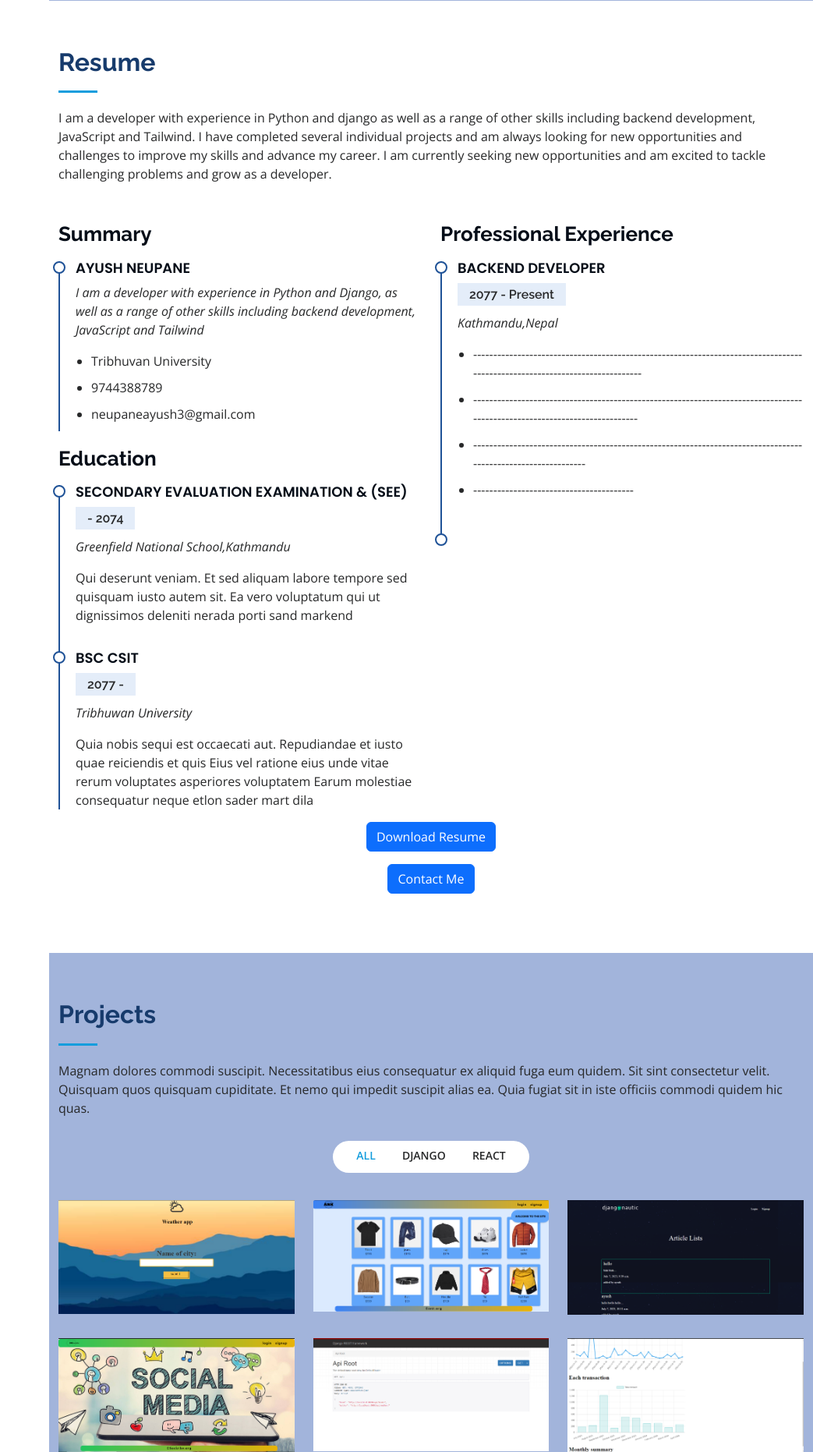
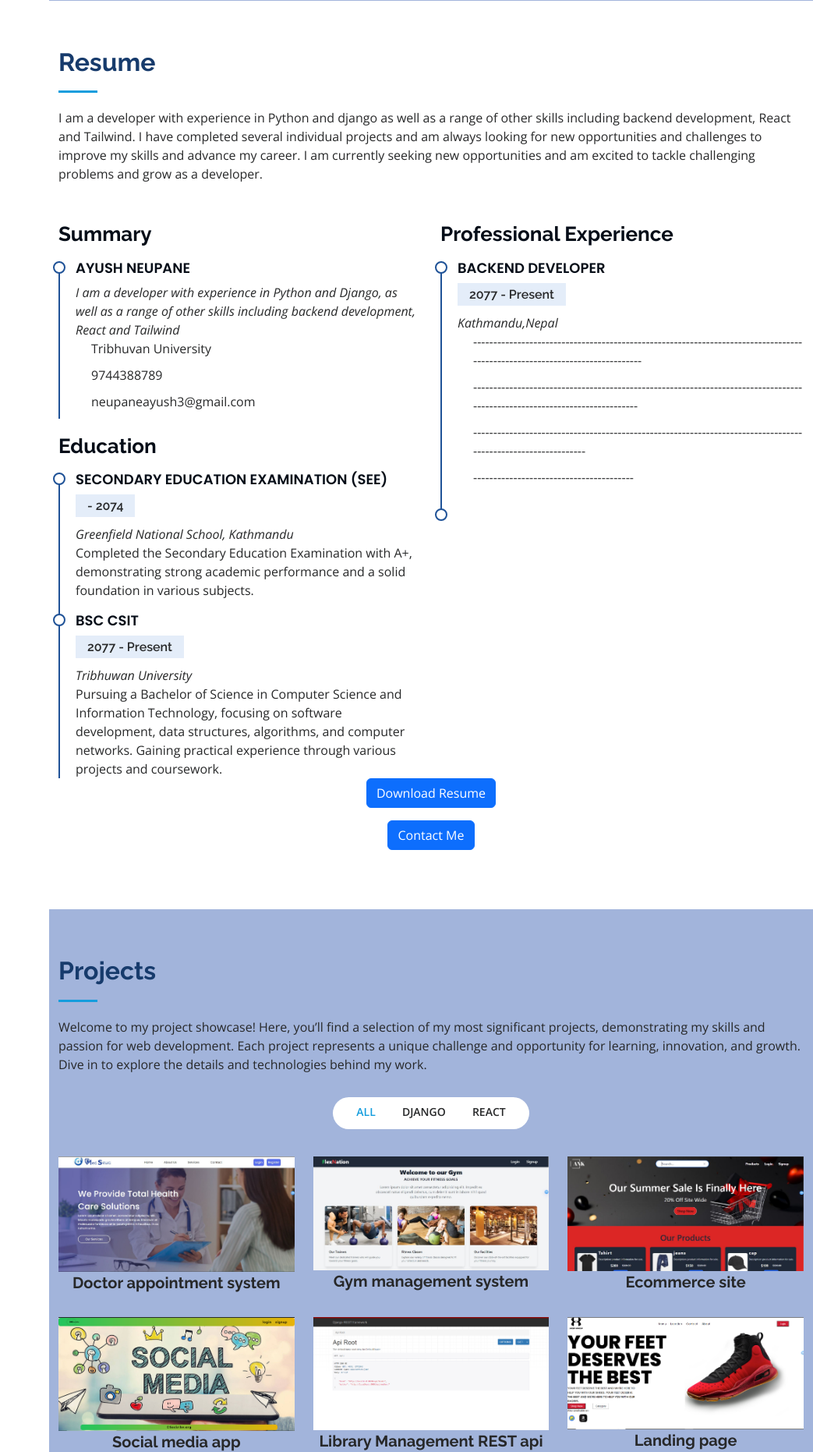
Before and after one commit to AyushhNK/app, a Django app: page / in a window 1280 px wide. Shown: the part 2199-4061 px from the top of the page at 78% size, without its empty margins (237-1280 px from the left). Run offline with Django 4.2, Linux system fonts and the light colour scheme; some libraries are stand-ins or nearby versions.

Commit message:
updated files

```diff
--- a/templates/home.html
+++ b/templates/home.html
@@ -91,7 +91,7 @@
 
         <div class="section-title">
           <h2>About</h2>
-          <p>I am a developer with experience in Python and django, as well as a range of other skills including JavaScript, and Tailwind. I have completed several individual projects and am
+          <p>I am a developer with experience in Python and django, as well as a range of other skills including React, and Tailwind. I have completed several individual projects and am
             always looking for new opportunities and challenges to improve my skills and advance my career. I am
             currently seeking new opportunities and am excited to tackle challenging problems and grow as a developer.
           </p>
@@ -102,7 +102,7 @@
             <img src="{% static 'home/img/profile-img.png' %}" class="img-fluid" alt="">
           </div>
           <div class="col-lg-8 pt-4 pt-lg-0 content" data-aos="fade-left">
-            <h3>Python &amp; Web Developer &amp; Django  &amp;Javascript &amp; Backend</h3>
+            <h3>Python &amp; Web Developer &amp; Django  &amp;DRF &amp; React</h3>
             <p class="fst-italic">
             </p>
             <div class="row">
@@ -142,8 +142,8 @@
 
         <div class="section-title">
           <h2>Skills</h2>
-          <p>I am proficient in a variety of programming languages including Python, JavaScript, and C. I have
-            experience building full stack web applications using frameworks such as Django and Flask, and am
+          <p>I am proficient in a variety of programming languages including Python, JavaScript, C, C++ and C#. I have
+            experience building full stack web applications using frameworks such as Django and DRF, and am
             comfortable working with front-end technologies such as HTML, CSS and beck-end such as python. I am always looking to expand my skillset and am open to learning
             new languages and technologies.</p>
         </div>
@@ -169,6 +177,58 @@
             </div>
 
             <div class="progress">
+              <span class="skill">Git, Github<i class="val">90%</i></span>
+              <div class="progress-bar-wrap">
+                <div class="progress-bar" role="progressbar" aria-valuenow="90" aria-valuemin="0" aria-valuemax="100" style="width: 90%;">
+                </div>
+              </div>
+            </div>
+
+            <div class="progress">
+              <span class="skill">Redux<i class="val">50%</i></span>
+              <div class="progress-bar-wrap">
+                <div class="progress-bar" role="progressbar" aria-valuenow="90" aria-valuemin="0" aria-valuemax="100" style="width: 50%;">
+                </div>
+              </div>
+            </div>
+
+
+
+
+          </div>
+
+          <div class="col-lg-6" data-aos="fade-up" data-aos-delay="100">
+
+
+
+
+            <div class="progress">
+
+              <div class="progress">
+              <span class="skill">Django<i class="val">80%</i></span>
+              <div class="progress-bar-wrap">
+                <div class="progress-bar" role="progressbar" aria-valuenow="90" aria-valuemin="0" aria-valuemax="100" style="width: 80%;">
+                </div>
+              </div>
+            </div>
+
+              <span class="skill">Tailwind <i class="val">65%</i></span>
+              <div class="progress-bar-wrap">
+                <div class="progress-bar" role="progressbar" aria-valuenow="75" aria-valuemin="0" aria-valuemax="100" style="width: 65%;">
+                </div>
+              </div>
+            </div>
+
+            <div class="progress">
+              <span class="skill">React<i class="val">70%</i></span>
+              <div class="progress-bar-wrap">
+                <div class="progress-bar" role="progressbar" aria-valuenow="90" aria-valuemin="0" aria-valuemax="100" style="width: 70%;">
+                </div>
+              </div>
+            </div>
+
+
+            <div class="progress">
               <span class="skill">JavaScript <i class="val">60%</i></span>
               <div class="progress-bar-wrap">
                 <div class="progress-bar" role="progressbar" aria-valuenow="60" aria-valuemin="0" aria-valuemax="100" style="width: 60%;">
@@ -240,7 +259,7 @@
 
         <div class="section-title">
           <h2>Resume</h2>
-          <p>I am a developer with experience in Python and django  as well as a range of other skills including backend development, JavaScript and Tailwind. I have completed several individual projects and am always looking for new opportunities and challenges to improve my skills and advance my career. I am currently seeking new opportunities and am excited to tackle challenging problems and grow as a developer.</p>
+          <p>I am a developer with experience in Python and django  as well as a range of other skills including backend development, React and Tailwind. I have completed several individual projects and am always looking for new opportunities and challenges to improve my skills and advance my career. I am currently seeking new opportunities and am excited to tackle challenging problems and grow as a developer.</p>
         </div>
 
         <div class="row">
@@ -248,7 +267,7 @@
             <h3 class="resume-title">Summary</h3>
             <div class="resume-item pb-0">
               <h4>Ayush Neupane</h4>
-              <p><em>I am a developer with experience in Python and Django, as well as a range of other skills including backend development, JavaScript and Tailwind</em></p>
+              <p><em>I am a developer with experience in Python and Django, as well as a range of other skills including backend development, React and Tailwind</em></p>
               <ul>
                 <li>Tribhuvan University</li>
                 <li>9744388789</li>
@@ -258,20 +277,19 @@
 
             <h3 class="resume-title">Education</h3>
              <div class="resume-item">
-              <h4>Secondary Evaluation Examination &amp; (SEE)</h4>
+                <h4>Secondary Education Examination (SEE)</h4>
                 <h5> - 2074</h5>
-              <p><em>Greenfield National School,Kathmandu</em></p>
-              <p>Qui deserunt veniam. Et sed aliquam labore tempore sed quisquam iusto autem sit. Ea vero voluptatum qui
-                ut dignissimos deleniti nerada porti sand markend</p>
+                <p><em>Greenfield National School, Kathmandu</em></p>
+                <p>Completed the Secondary Education Examination with A+, demonstrating strong academic performance and a solid foundation in various subjects.</p>
               </div>
+
             <div class="resume-item">
-              <h4>Bsc CSIT</h4>
-               <h5>2077 - </h5>
+              <h4>BSc CSIT</h4>
+              <h5>2077 - Present</h5>
               <p><em>Tribhuwan University</em></p>
-               <p>Quia nobis sequi est occaecati aut. Repudiandae et iusto quae reiciendis et quis Eius vel ratione eius
-                unde vitae rerum voluptates asperiores voluptatem Earum molestiae consequatur neque etlon sader mart
-                dila</p>
+              <p>Pursuing a Bachelor of Science in Computer Science and Information Technology, focusing on software development, data structures, algorithms, and computer networks. Gaining practical experience through various projects and coursework.</p>
             </div>
+
           </div>
 
           <div class="col-lg-6" data-aos="fade-up" data-aos-delay="100">
@@ -317,10 +335,8 @@
 
               <div class="section-title">
                 <h2>Projects</h2>
-                <p>Magnam dolores commodi suscipit. Necessitatibus eius consequatur ex aliquid fuga eum quidem. Sit sint
-                  consectetur velit. Quisquam quos quisquam cupiditate. Et nemo qui impedit suscipit alias ea. Quia
-                  fugiat sit
-                  in iste officiis commodi quidem hic quas.</p>
+<p>Welcome to my project showcase! Here, you’ll find a selection of my most significant projects, demonstrating my skills and passion for web development. Each project represents a unique challenge and opportunity for learning, innovation, and growth. Dive in to explore the details and technologies behind my work.</p>
+
               </div>
 
               <div class="row" data-aos="fade-up">
@@ -336,103 +352,87 @@
 
               <div class="row portfolio-container" data-aos="fade-up" data-aos-delay="100">
 
+
                 <div class="col-lg-4 col-md-6 portfolio-item filter-app">
+                  <a href="https://github.com/AyushhNK/doctor-appointment-system" target="_blank">
                   <div class="portfolio-wrap">
-                    <img src="{% static 'home/img/portfolio/weather.png' %}" class="img-fluid" alt="">
-                    <div class="portfolio-links">
-                      <a href="{% static 'home/img/portfolio/weather.png' %}" data-gallery="portfolioGallery"
-                        class="portfolio-lightbox" title="App 1"><i class="bx bx-plus"></i></a>
-                      <a href="/project" title="More Details"><i class="bx bx-link"></i></a>
+                    <img src="{% static 'home/img/portfolio/doctor.JPG' %}" class="img-fluid" alt="">
+                    <h1 class="font-bold text-center text-xl">Doctor appointment system</h1>
                   </div>
+                  </a>
                 </div>
+
+
+                <div class="col-lg-4 col-md-6 portfolio-item filter-web">
+                  <a href="https://github.com/AyushhNK/gym-manaement-system" target="_blank">
+                  <div class="portfolio-wrap">
+                    <img src="{% static 'home/img/portfolio/gym.JPG' %}" class="img-fluid" alt="">
+                    <h1 class="font-bold text-center text-xl">Gym management system</h1>
+                  </div>
+                  </a>
+                </div>
+
+                <div class="col-lg-4 col-md-6 portfolio-item filter-app">
+                  <a href="https://github.com/AyushhNK/Ecommerce-site" target="_blank">
+                  <div class="portfolio-wrap">
+                    <img src="{% static 'home/img/portfolio/ecommerce.JPG' %}" class="img-fluid" alt="">
+                    <h1 class="font-bold text-center text-xl">Ecommerce site</h1>
+                  </div>
+                  </a>
+                </div>
+
+                <div class="col-lg-4 col-md-6 portfolio-item filter-card">
+                  <a href="https://github.com/AyushhNK/Django/tree/master/project/socialmediaplatform" target="_blank">
+                  <div class="portfolio-wrap">
+                    <img src="{% static 'home/img/portfolio/socialmedia.png' %}" class="img-fluid" alt="">
+                    <h1 class="font-bold text-center text-xl">Social media app</h1>
+                  </div>
+                  </a>
                 </div>
 
                 <div class="col-lg-4 col-md-6 portfolio-item filter-web">
+                  <a href="https://github.com/AyushhNK/Django/tree/master/project/REST_api_drf" target="_blank">
                   <div class="portfolio-wrap">
-                    <img src="{% static 'home/img/portfolio/ecommerce.png' %}" class="img-fluid" alt="">
-                    <div class="portfolio-links">
-                      <a href="{% static 'home/img/portfolio/ecommerce.png' %}" data-gallery="portfolioGallery"
-                        class="portfolio-lightbox" title="Web 3"><i class="bx bx-plus"></i></a>
-                      <a href="/project" title="More Details"><i class="bx bx-link"></i></a>
+                    <img src="{% static 'home/img/portfolio/rest.PNG' %}" class="img-fluid" alt="">
+                    <h1 class="font-bold text-center text-xl">Library Management REST api</h1>
                   </div>
-                  </div>
+                  </a>
                 </div>
 
                 <div class="col-lg-4 col-md-6 portfolio-item filter-app">
+                  <a href="https://github.com/AyushhNK/React/tree/master/brandpage" target="_blank">
                   <div class="portfolio-wrap">
-                    <img src="{% static 'home/img/portfolio/blog.png' %}" class="img-fluid" alt="">
-                    <div class="portfolio-links">
-                      <a href="{% static 'home/img/portfolio/blog.png' %}" data-gallery="portfolioGallery"
-                        class="portfolio-lightbox" title="App 2"><i class="bx bx-plus"></i></a>
-                      <a href="/project" title="More Details"><i class="bx bx-link"></i></a>
+                    <img src="{% static 'home/img/portfolio/brandpage.PNG' %}" class="img-fluid" alt="">
+                    <h1 class="font-bold text-center text-xl">Landing page</h1>
                   </div>
-                  </div>
+                  </a>
                 </div>
 
                 <div class="col-lg-4 col-md-6 portfolio-item filter-card">
+                  <a href="https://github.com/AyushhNK/React/tree/master/diceGame" target="_blank">
                   <div class="portfolio-wrap">
-                    <img src="{% static 'home/img/portfolio/socialmedia.png' %}" class="img-fluid" alt="">
-                    <div class="portfolio-links">
-                      <a href="{% static 'home/img/portfolio/socialmedia.png' %}" data-gallery="portfolioGallery"
-                        class="portfolio-lightbox" title="Card 2"><i class="bx bx-plus"></i></a>
-                      <a href="/project" title="More Details"><i class="bx bx-link"></i></a>
+                    <img src="{% static 'home/img/portfolio/dicegame.PNG' %}" class="img-fluid" alt="">
+                    <h1 class="font-bold text-center text-xl">Dice game</h1>
                   </div>
+                  </a>
                 </div>
+
+                <div class="col-lg-4 col-md-6 portfolio-item filter-card">
+                  <a href="https://github.com/AyushhNK/React/tree/master/foodyzone" target="_blank">
+                  <div class="portfolio-wrap">
+                    <img src="{% static 'home/img/portfolio/foodyzone.PNG' %}" class="img-fluid" alt="">
+                    <h1 class="font-bold text-center text-xl">Restaturant management site</h1>
+                  </div>
+                  </a>
                 </div>
 
                 <div class="col-lg-4 col-md-6 portfolio-item filter-web">
+                  <a href="https://github.com/AyushhNK/React/tree/master/weatherapp" target="_blank">
                   <div class="portfolio-wrap">
-                    <img src="{% static 'home/img/portfolio/rest.PNG' %}" class="img-fluid" alt="">
-                    <div class="portfolio-links">
-                      <a href="{% static 'home/img/portfolio/rest.png' %}" data-gallery="portfolioGallery"
-                        class="portfolio-lightbox" title="Web 2"><i class="bx bx-plus"></i></a>
-                      <a href="/project" title="More Details"><i class="bx bx-link"></i></a>
+                    <img src="{% static 'home/img/portfolio/weather.PNG' %}" class="img-fluid" alt="">
+                    <h1 class="font-bold text-center text-xl">Weather app</h1>
                   </div>
-                  </div>
-                </div>
-
-                <div class="col-lg-4 col-md-6 portfolio-item filter-app">
-                  <div class="portfolio-wrap">
-                    <img src="{% static 'home/img/portfolio/finance.png' %}" class="img-fluid" alt="">
-                    <div class="portfolio-links">
-                      <a href="{% static 'home/img/portfolio/finance.png' %}" data-gallery="portfolioGallery"
-                        class="portfolio-lightbox" title="App 3"><i class="bx bx-plus"></i></a>
-                      <a href="/project" title="More Details"><i class="bx bx-link"></i></a>
-                    </div>
-                  </div>
-                </div>
-
-                <div class="col-lg-4 col-md-6 portfolio-item filter-card">
-                  <div class="portfolio-wrap">
-                    <img src="{% static 'home/img/portfolio/chat.png' %}" class="img-fluid" alt="">
-                    <div class="portfolio-links">
-                      <a href="{% static 'home/img/portfolio/chat.png' %}" data-gallery="portfolioGallery"
-                        class="portfolio-lightbox" title="Card 1"><i class="bx bx-plus"></i></a>
-                      <a href="/project" title="More Details"><i class="bx bx-link"></i></a>
-                    </div>
-                  </div>
-                </div>
-
-                <div class="col-lg-4 col-md-6 portfolio-item filter-card">
-                  <div class="portfolio-wrap">
-                    <img src="{% static 'home/img/portfolio/todo.png' %}" class="img-fluid" alt="">
-                    <div class="portfolio-links">
-                      <a href="{% static 'home/img/portfolio/todo.png' %}" data-gallery="portfolioGallery"
-                        class="portfolio-lightbox" title="Card 3"><i class="bx bx-plus"></i></a>
-                      <a href="/project" title="More Details"><i class="bx bx-link"></i></a>
-                    </div>
-                  </div>
-                </div>
-
-                <div class="col-lg-4 col-md-6 portfolio-item filter-web">
-                  <div class="portfolio-wrap">
-                    <img src="{% static 'home/img/portfolio/quiz.png' %}" class="img-fluid" alt="">
-                    <div class="portfolio-links">
-                      <a href="{% static 'home/img/portfolio/quiz.png' %}" data-gallery="portfolioGallery"
-                        class="portfolio-lightbox" title="Web 3"><i class="bx bx-plus"></i></a>
-                      <a href="/project" title="More Details"><i class="bx bx-link"></i></a>
-                    </div>
-                  </div>
+                </a>
                 </div>
 
               </div>
```
Also changed, not shown: other parts of templates/home.html (+22 -46 lines), static/home/img/portfolio/doctor.JPG (added), static/home/img/portfolio/ecommerce.JPG (added), static/home/img/portfolio/gym.JPG (added), 4 other files. Lines whose indentation alone changed are shown as unchanged.
